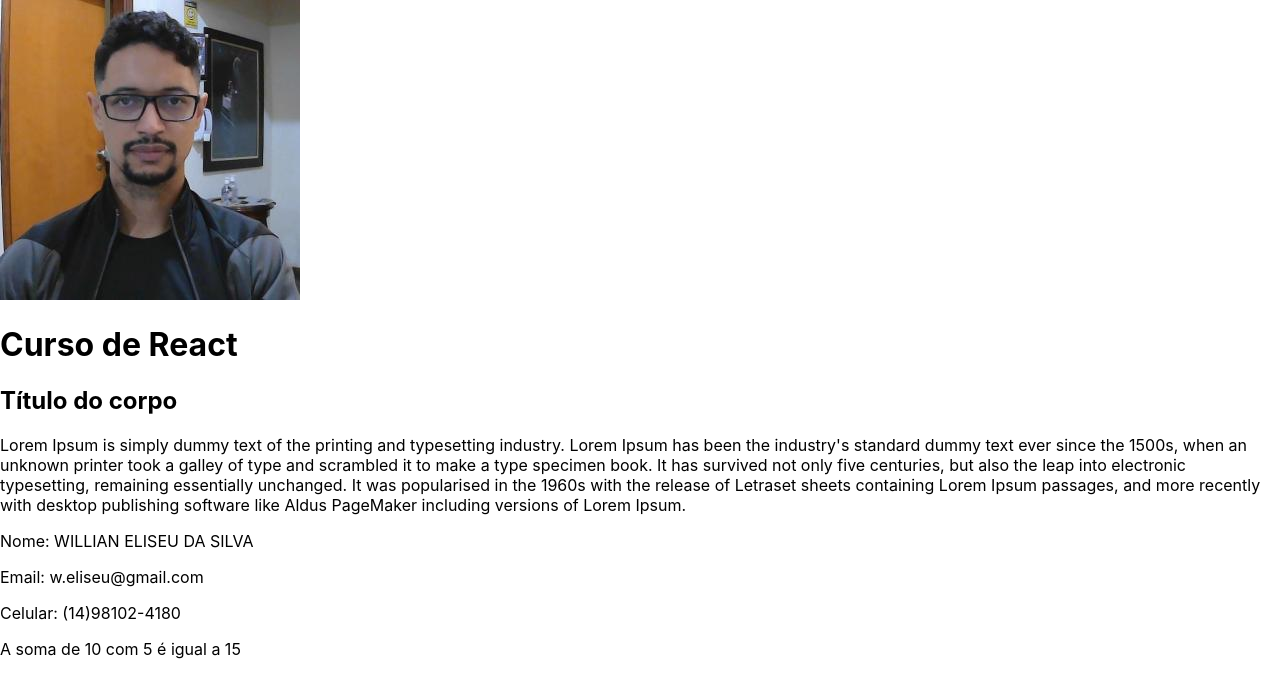
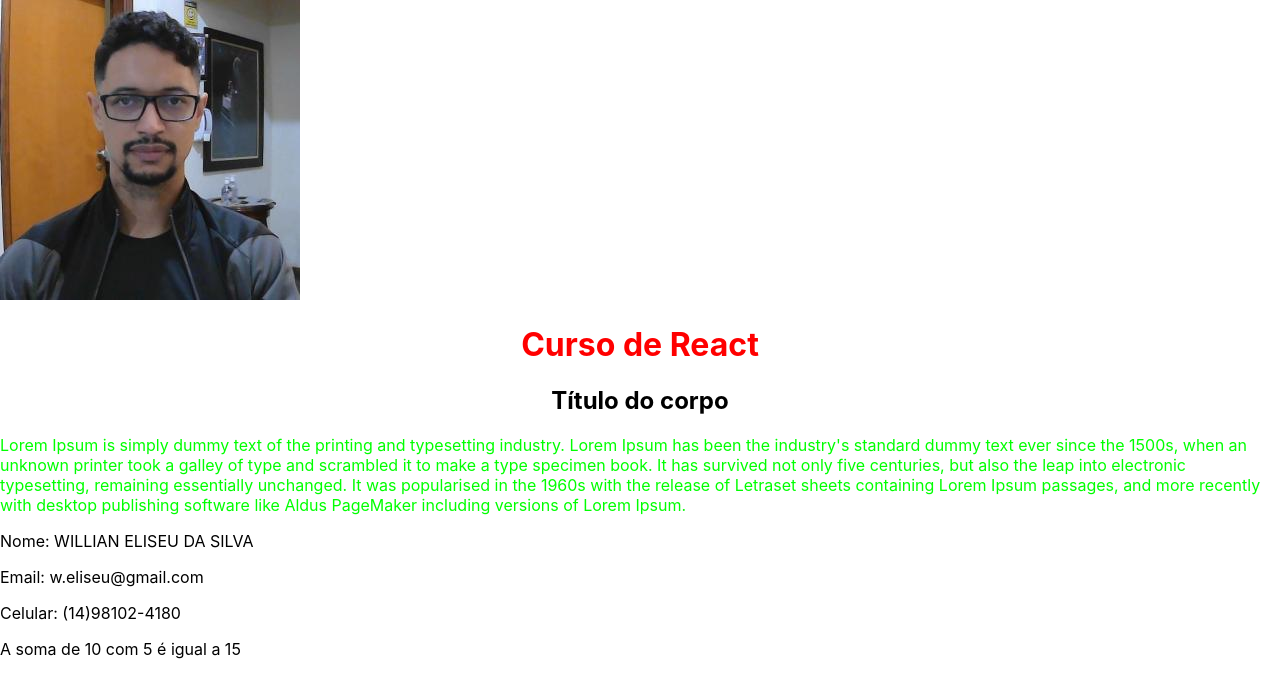
Before and after one commit to Willian-Eliseu/react-app01, a React (Create React App) app: page / in a window 1280 px wide. Shown: the top 698 px of the page. Built offline with nearby package versions, Linux system fonts and the light colour scheme.

Commit message:
css no react

```diff
--- a/src/App.css
+++ b/src/App.css
@@ -1,3 +1,4 @@
+/*
 .App {
   text-align: center;
 }
@@ -36,3 +37,16 @@
     transform: rotate(360deg);
   }
 }
+*/
+
+.text-center{
+  text-align: center;
+}
+
+.red{
+  color: red;
+}
+
+.texto{
+  color: #0f0;
+}
--- a/src/components/Corpo.js
+++ b/src/components/Corpo.js
@@ -14,8 +14,8 @@ export default function Corpo() {
 
     return (
         <main>
-            <h2>Título do corpo</h2>
-            <p>
+            <h2 class="text-center">Título do corpo</h2>
+            <p className="texto">
                 Lorem Ipsum is simply dummy text of the printing
                 and typesetting industry. Lorem Ipsum has been
                 the industry's standard dummy text ever since the
--- a/src/components/header.js
+++ b/src/components/header.js
@@ -5,7 +5,7 @@ export default function Header(){
     return(
         <header>
             <img src={Eu} />
-            <h1>Curso de React</h1>
+            <h1 class="text-center red">Curso de React</h1>
         </header>
     )
 }
```
